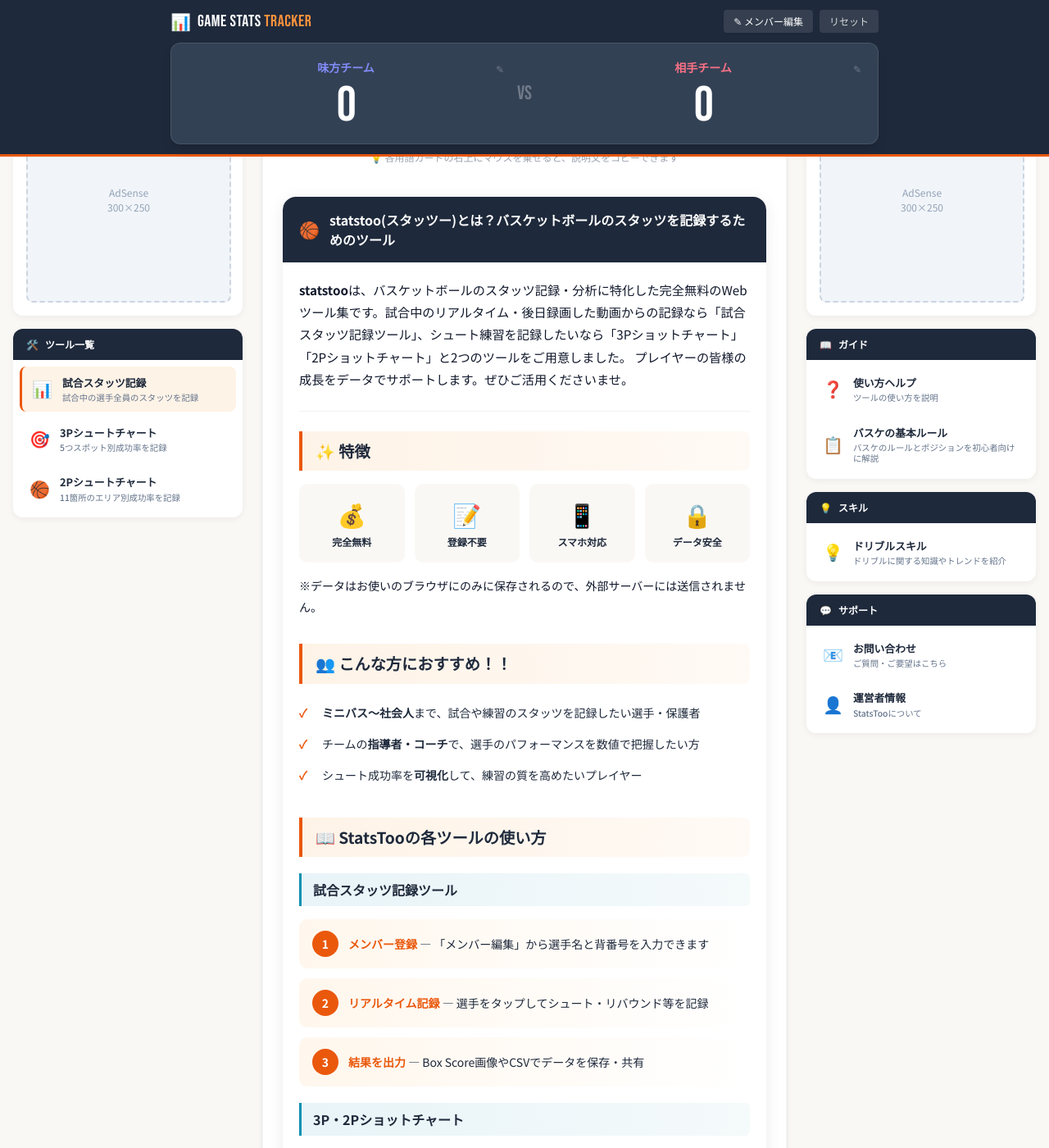
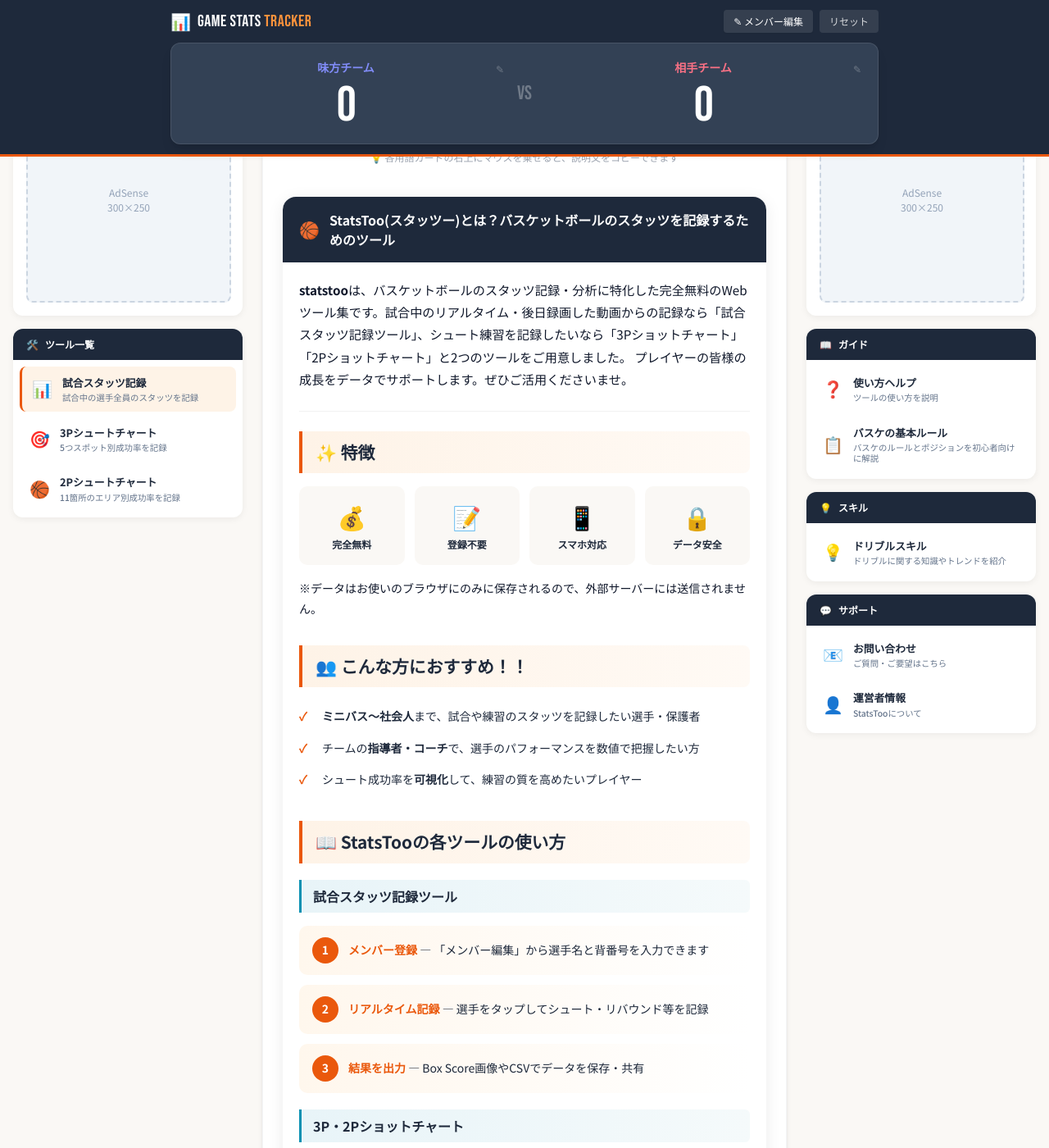
Before and after one commit to BSK-Ryo/statstoo, a Jekyll site: the page built from index.html, in a window 1280 px wide and 1400 px high, scrolled down 3563 px. Shown: the whole window at 82% size. Built offline with Jekyll 4.4.1, drawn with Linux system fonts in a browser that asks for light colours; nearby versions of some CDN libraries.

Commit message:
h2大きさ変更

```diff
--- a/index.html
+++ b/index.html
@@ -184,7 +184,7 @@
         .article-lead { font-size: 0.95rem; color: #0f172a; line-height: 1.8; margin-bottom: 1.5rem; padding-bottom: 1.5rem; border-bottom: 1px solid #f1f1f1; }
         .article-block { margin-bottom: 2rem; }
         .article-block:last-child { margin-bottom: 0; }
-        .article-block h2 { font-size: 1.2rem; font-weight: 700; color: #1e293b; margin-bottom: 0.75rem; display: flex; align-items: center; gap: 0.5rem; background: linear-gradient(90deg, #fef3e7 0%, #fffaf5 100%); padding: 0.625rem 1rem; border-left: 4px solid #EA580C; border-radius: 0 8px 8px 0; }
+        .article-block h2 { font-size: 1.3rem; font-weight: 700; color: #1e293b; margin-bottom: 0.75rem; display: flex; align-items: center; gap: 0.5rem; background: linear-gradient(90deg, #fef3e7 0%, #fffaf5 100%); padding: 0.625rem 1rem; border-left: 4px solid #EA580C; border-radius: 0 8px 8px 0; }
         .article-block h3 { font-size: 1rem; font-weight: 700; color: #1e293b; margin: 1.25rem 0 0.75rem 0; display: flex; align-items: center; gap: 0.5rem; background: linear-gradient(90deg, #e8f4f8 0%, #f5fafb 100%); padding: 0.5rem 0.875rem; border-left: 3px solid #0891b2; border-radius: 0 6px 6px 0; }
         .article-block p { font-size: 0.875rem; color: #0f172a; line-height: 1.8; margin-bottom: 0.75rem; }
         .article-block p:last-child { margin-bottom: 0; }
@@ -681,7 +681,7 @@
             <article class="article-section">
                 <div class="article-header">
                     <span class="article-icon">🏀</span>
-                    <h2 class="article-title">statstoo(スタッツー)とは？バスケットボールのスタッツを記録するためのツール</h2>
+                    <h2 class="article-title">StatsToo(スタッツー)とは？バスケットボールのスタッツを記録するためのツール</h2>
                 </div>
 
                 <div class="article-content">
```
